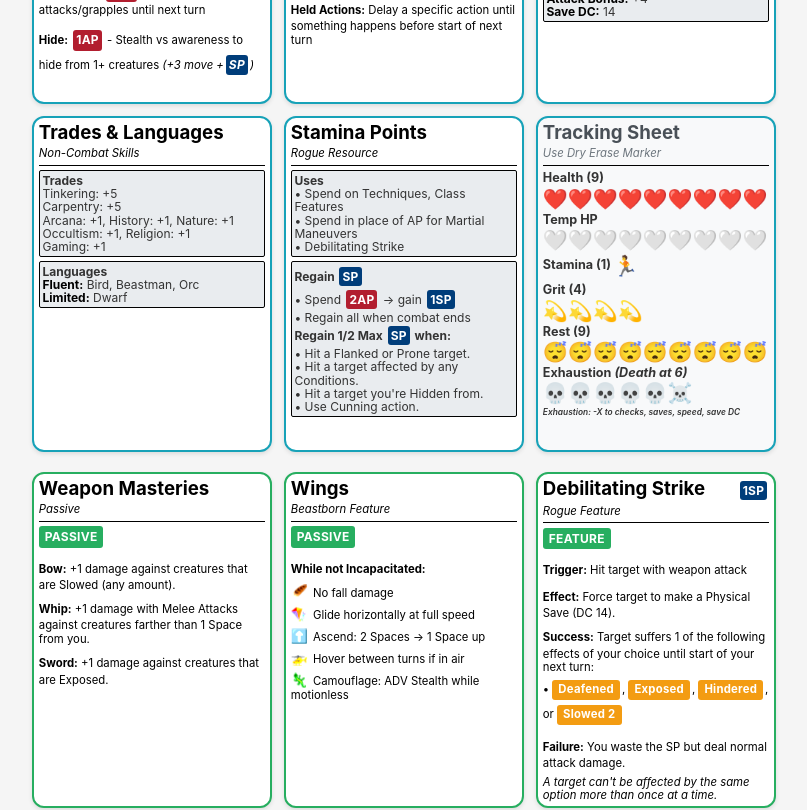
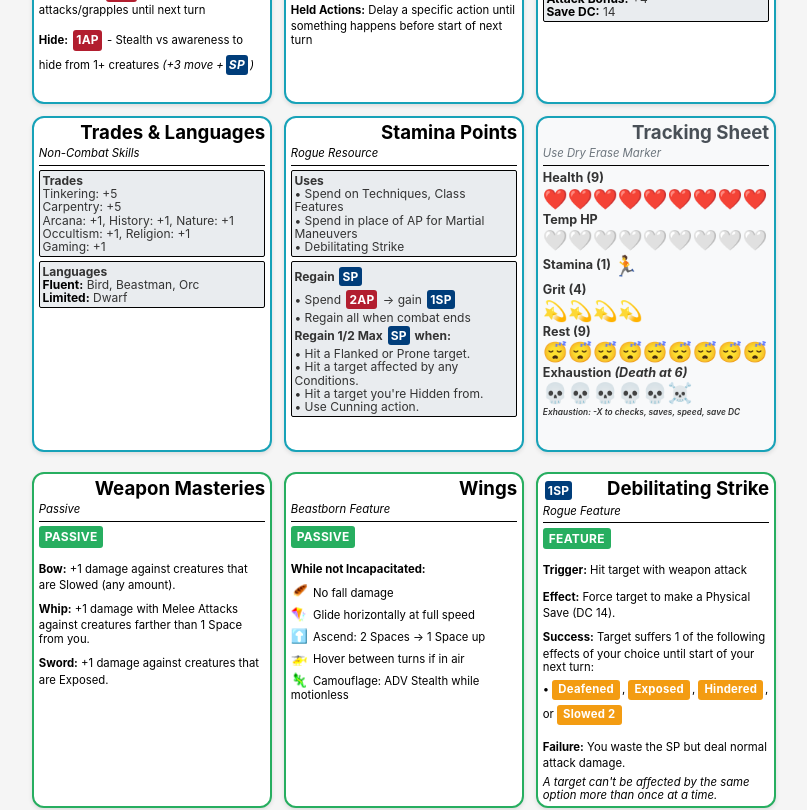
Before and after one commit to NigelThorne/dc20-cards, a React (Vite) app: page / in a window 1280 px wide. Shown: the part 720-1530 px from the top of the page, without its empty margins (236-1043 px from the left). Built offline with nearby package versions, Linux system fonts and the light colour scheme.

Commit message:
right align titles and left aligh costs

```diff
--- a/src/index.css
+++ b/src/index.css
@@ -239,6 +239,7 @@ body {
     display: flex;
     align-items: center;
     flex-shrink: 0;
+    order: -1;
 }
 
 .card-title {
@@ -247,6 +248,7 @@ body {
     margin: 0 0 1pt 0;
     line-height: 1.1;
     color: #000;
+    text-align: right;
 }
 
 .card-subtitle {
```
Also changed, not shown: 1 other file (tests, documents, lock files or other folders).
